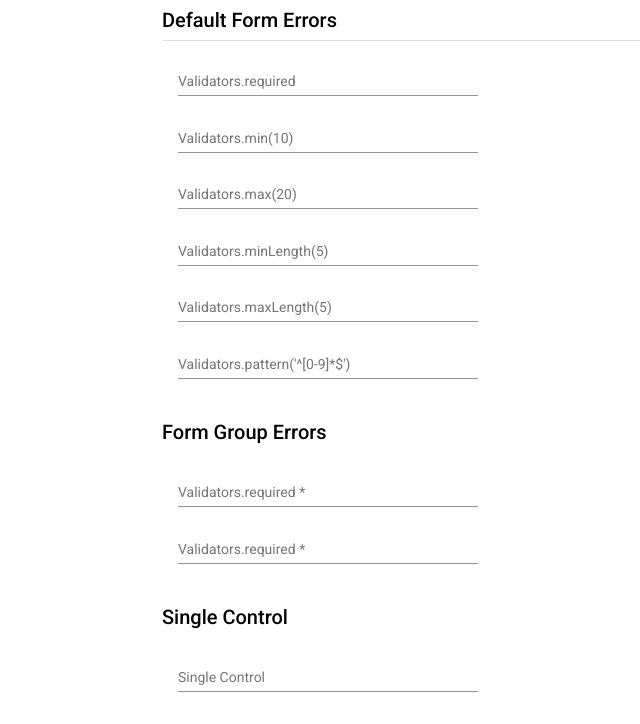
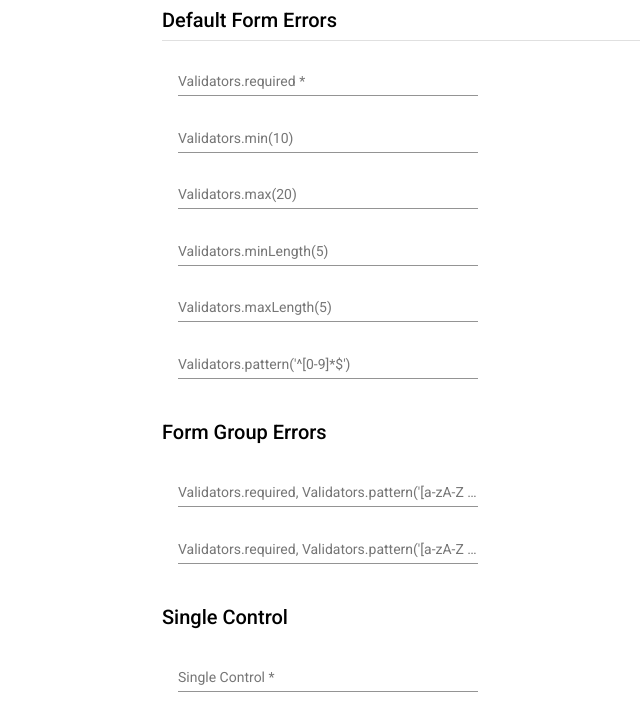
Before and after one commit to dtomschitz/mat-error-tailor, an Angular app: page / in a window 1280 px wide. Shown: the top 724 px of the page, without its empty margins (128-768 px from the left). Built offline with nearby package versions, Linux system fonts and the light colour scheme.

Commit message:
addded more playground examples

```diff
--- a/projects/mat-error-tailor/src/lib/mat-error-tailor.directive.ts
+++ b/projects/mat-error-tailor/src/lib/mat-error-tailor.directive.ts
@@ -123,17 +123,12 @@ export class MatErrorTailorDirective implements OnInit, OnDestroy {
 
     let error = this.getDefaultError(validationKey);
 
-    let groupOrControlError: FormError;
     if (groupName && controlName) {
-      groupOrControlError = this.getGroupError(groupName, controlName, validationKey);
+      error = this.getGroupError(groupName, controlName, validationKey) ?? error;
     }
 
     if (!groupName && controlName) {
-      groupOrControlError = this.getSingleControlError(controlName, validationKey);
-    }
-
-    if (groupOrControlError) {
-      error = groupOrControlError;
+      error = this.getSingleControlError(controlName, validationKey) ?? error;
     }
 
     if (error) {
--- a/src/app/app.component.html
+++ b/src/app/app.component.html
@@ -35,12 +35,12 @@
 <h2>Form Group Errors</h2>
 <form class="form-group" [formGroup]="formGroup" matErrorGroupName="formGroup" autocomplete="off">
   <mat-form-field>
-    <mat-label>Validators.required</mat-label>
+    <mat-label>Validators.required, Validators.pattern('[a-zA-Z ]*')</mat-label>
     <input formControlName="firstName" matInput>
     <mat-error matErrorTailor></mat-error>
   </mat-form-field>
   <mat-form-field>
-    <mat-label>Validators.required</mat-label>
+    <mat-label>Validators.required, Validators.pattern('[a-zA-Z ]*')</mat-label>
     <input formControlName="lastName" matInput>
     <mat-error matErrorTailor></mat-error>
   </mat-form-field>
--- a/src/app/app.component.ts
+++ b/src/app/app.component.ts
@@ -13,7 +13,7 @@ export class AppComponent {
 
   constructor(private formBuilder: FormBuilder) {
     this.defaultForm = this.formBuilder.group({
-      required: ['', [Validators.maxLength(2), Validators.pattern('^[0-9]*$')]],
+      required: ['', [Validators.required, Validators.pattern('^[0-9]*$')]],
       min: ['', Validators.min(10)],
       max: ['', Validators.max(20)],
       minLength: ['', Validators.minLength(5)],
@@ -22,10 +22,10 @@ export class AppComponent {
     });
 
     this.formGroup = this.formBuilder.group({
-      firstName: ['', [Validators.required]],
-      lastName: ['', Validators.required],
+      firstName: ['', [Validators.required, Validators.pattern('[a-zA-Z ]*')]],
+      lastName: ['', Validators.required, Validators.pattern('[a-zA-Z ]*')],
     });
 
-    this.singleControl = this.formBuilder.control('');
+    this.singleControl = this.formBuilder.control('', [Validators.required]);
   }
 }
--- a/src/app/app.module.ts
+++ b/src/app/app.module.ts
@@ -32,10 +32,37 @@ import { AppComponent } from './app.component';
       groupErrors: [
         {
           selector: 'formGroup',
-          errors: {},
+          controls: [
+            {
+              selector: ['firstName', 'lastName'],
+              errors: {
+                pattern: 'Only characters are allowed!',
+              },
+            },
+
+            {
+              selector: 'firstName',
+              errors: {
+                required: 'Enter your first name',
+              },
+            },
+            {
+              selector: 'lastName',
+              errors: {
+                required: 'Enter your last name',
+              },
+            },
+          ],
         },
       ],
-      controlErrors: [],
+      controlErrors: [
+        {
+          selector: 'singleControl',
+          errors: {
+            required: 'Custom required message',
+          },
+        },
+      ],
     }),
   ],
   providers: [],
```
